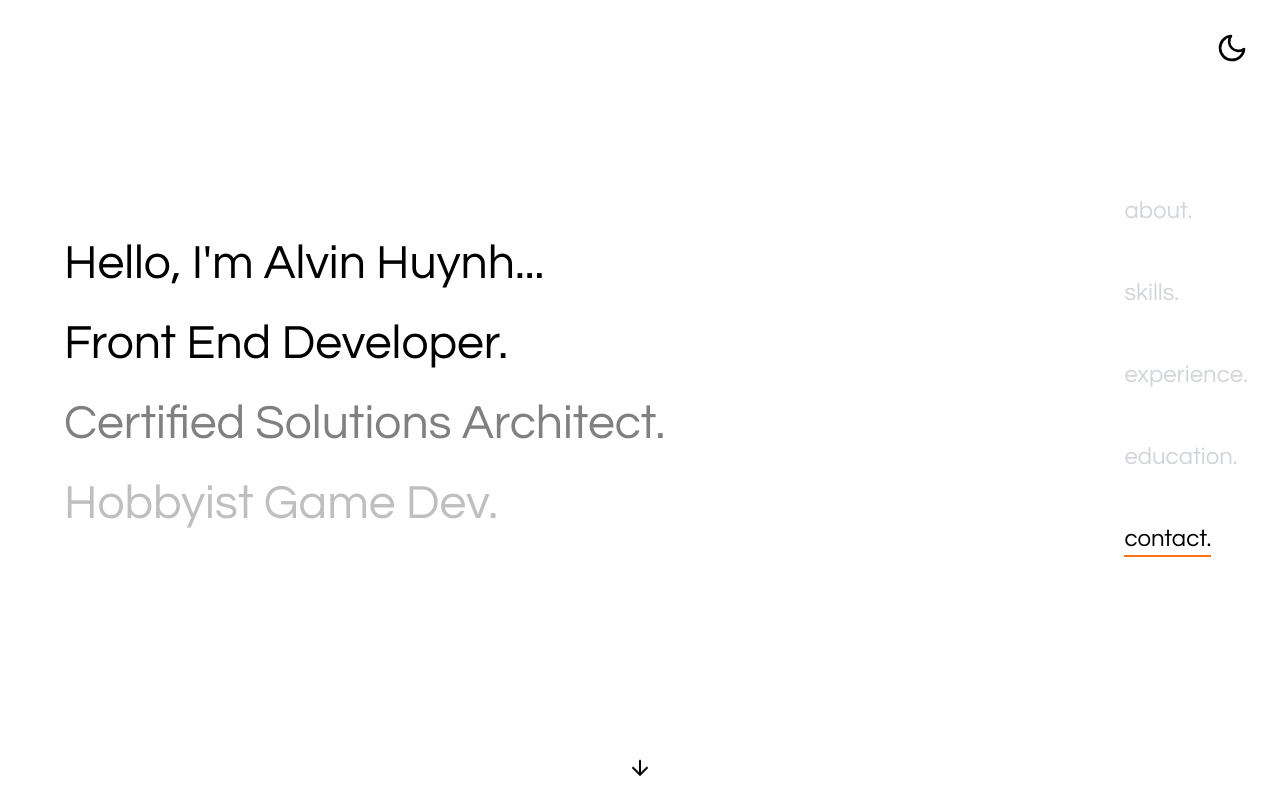
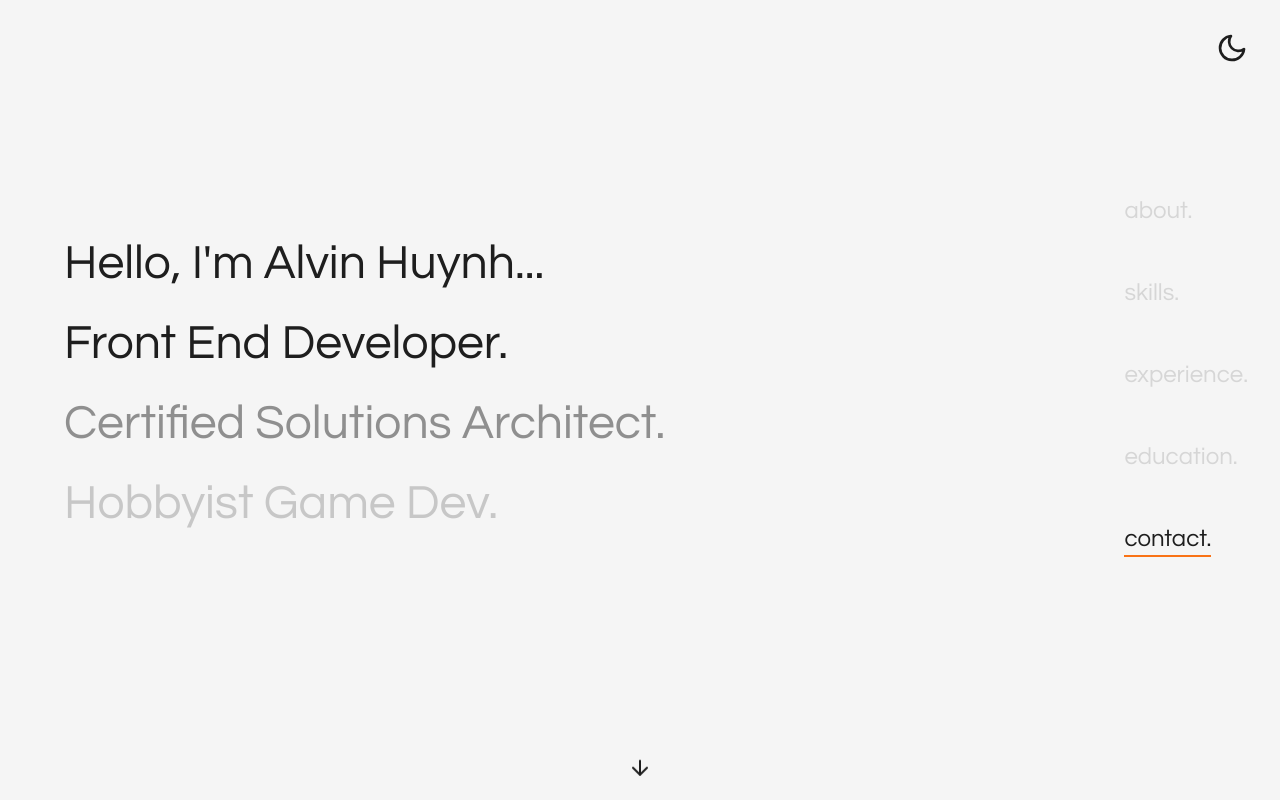
Before and after one commit to ahuynh15/personal-site, a Next.js app: page / in a window 1280 px wide. Shown: the top 800 px of the page. Built offline with nearby package versions, Linux system fonts and the light colour scheme.

Commit message:
adjusting dark mode colors and experience container

```diff
--- a/src/components/AboutPageWrapper/TextCarousel/TextCarousel.js
+++ b/src/components/AboutPageWrapper/TextCarousel/TextCarousel.js
@@ -49,7 +49,7 @@ const TextCarousel = ({ text, displayLimit, startingIndex = 0 }) => {
     if (darkMode) {
       return 255 / Math.pow(2, index);
     } else {
-      return 255 - 255 / Math.pow(2, index);
+      return 255 - 225 / Math.pow(2, index);
     }
   };
 
--- a/src/components/Common/Sidebar/Sidebar.js
+++ b/src/components/Common/Sidebar/Sidebar.js
@@ -35,25 +35,29 @@ const Sidebar = () => {
                   initial={{
                     color: isDarkModePreferred
                       ? currentSection !== pageSection
-                        ? styleConfig.theme.colors['gray']['700']
-                        : styleConfig.theme.colors['white']
+                        ? styleConfig.theme.colors['sidebar']['inactive'][
+                            'dark'
+                          ]
+                        : styleConfig.theme.colors['sidebar']['active']['dark']
                       : currentSection !== pageSection
-                      ? styleConfig.theme.colors['gray']['300']
-                      : styleConfig.theme.colors['black'],
+                      ? styleConfig.theme.colors['sidebar']['inactive']['light']
+                      : styleConfig.theme.colors['sidebar']['active']['light'],
                   }}
                   animate={{
                     color: isDarkMode
                       ? currentSection !== pageSection
-                        ? styleConfig.theme.colors['gray']['700']
-                        : styleConfig.theme.colors['white']
+                        ? styleConfig.theme.colors['sidebar']['inactive'][
+                            'dark'
+                          ]
+                        : styleConfig.theme.colors['sidebar']['active']['dark']
                       : currentSection !== pageSection
-                      ? styleConfig.theme.colors['gray']['300']
-                      : styleConfig.theme.colors['black'],
+                      ? styleConfig.theme.colors['sidebar']['inactive']['light']
+                      : styleConfig.theme.colors['sidebar']['active']['light'],
                   }}
                   whileHover={{
                     color: isDarkMode
-                      ? styleConfig.theme.colors['white']
-                      : styleConfig.theme.colors['black'],
+                      ? styleConfig.theme.colors['sidebar']['active']['dark']
+                      : styleConfig.theme.colors['sidebar']['active']['light'],
                   }}
                 >
                   <Link href={`#${pageSection}`}>{`${pageSection}.`}</Link>
--- a/src/components/ContactPageWrapper/ContactLink/ContactLink.js
+++ b/src/components/ContactPageWrapper/ContactLink/ContactLink.js
@@ -4,22 +4,27 @@ import { motion } from 'framer-motion';
 import { useSelector } from 'react-redux';
 import resolveConfig from 'tailwindcss/resolveConfig';
 import tailwindConfig from 'tailwindConfig';
-import { selectIsDarkMode } from '@/slices/ThemeSlice';
+import {
+  selectIsDarkMode,
+  selectIsDarkModePreferred,
+} from '@/slices/ThemeSlice';
+import { animateDarkMode } from '@/lib/animationVariants';
 
 const ContactLink = ({ label, href, icon = <LinkIcon size={24} /> }) => {
   const styleConfig = resolveConfig(tailwindConfig);
   const isDarkMode = useSelector((state) => selectIsDarkMode(state));
+  const isDarkModePreferred = useSelector((state) =>
+    selectIsDarkModePreferred(state)
+  );
 
   return (
     <div className="inline-block">
       <motion.a
         href={href}
         className="flex items-center text-4xl"
-        animate={{
-          color: isDarkMode
-            ? styleConfig.theme.colors['white']
-            : styleConfig.theme.colors['black'],
-        }}
+        variants={animateDarkMode(['background', 'text'])}
+        initial={isDarkModePreferred ? 'dark' : 'light'}
+        animate={isDarkMode ? 'dark' : 'light'}
         whileHover={{
           color: styleConfig.theme.colors['orange']['500'],
         }}
--- a/src/components/ExperiencePageWrapper/Experience/Experience.js
+++ b/src/components/ExperiencePageWrapper/Experience/Experience.js
@@ -1,13 +1,19 @@
 import PropTypes from 'prop-types';
+import { useSelector } from 'react-redux';
+import { motion } from 'framer-motion';
+import {
+  selectIsDarkMode,
+  selectIsDarkModePreferred,
+} from '@/slices/ThemeSlice';
+import { animateDarkMode } from '@/lib/animationVariants';
+import { transitionDuration } from 'tailwindcss/defaultTheme';
 
-const Experience = ({
-  title,
-  startDate,
-  endDate,
-  description,
-  tags,
-  className,
-}) => {
+const Experience = ({ title, startDate, endDate, description, tags }) => {
+  const isDarkMode = useSelector((state) => selectIsDarkMode(state));
+  const isDarkModePreferred = useSelector((state) =>
+    selectIsDarkModePreferred(state)
+  );
+
   // Calculate the time between two dates in years and months
   const getTimespan = (startDate, endDate) => {
     let years = endDate.year - startDate.year;
@@ -28,7 +34,12 @@ const Experience = ({
   };
 
   return (
-    <li className={`list-none ${className}`}>
+    <motion.li
+      className={`list-none p-4`}
+      variants={animateDarkMode(['container'])}
+      initial={isDarkModePreferred ? 'dark' : 'light'}
+      animate={isDarkMode ? 'dark' : 'light'}
+    >
       <div className="flex gap-4">
         {/* Bullet Point */}
         <div className="h-4 w-4 shrink-0 grow-0 self-center rounded-full bg-gray-300"></div>
@@ -59,9 +70,17 @@ const Experience = ({
           </div>
           {/* Description */}
           <div className="pt-4 text-xl">{description}</div>
+          {/* More Info */}
+          <button
+            className="text-l pt-2 font-semibold tracking-wider"
+            type="button"
+          >
+            Read More
+          </button>
         </div>
       </div>
       <div className="ml-8 flex gap-4">
+        {/* Tags */}
         {tags.map((tag, index) => {
           return (
             <div
@@ -73,7 +92,7 @@ const Experience = ({
           );
         })}
       </div>
-    </li>
+    </motion.li>
   );
 };
 
--- a/src/components/ExperiencePageWrapper/ExperienceList/ExperienceList.js
+++ b/src/components/ExperiencePageWrapper/ExperienceList/ExperienceList.js
@@ -1,4 +1,4 @@
-import PropTypes from 'prop-types';
+import { useState } from 'react';
 import { useSelector } from 'react-redux';
 import { Experience } from '../Experience';
 import { selectFilteredExperiences } from '@/slices/ExperiencesSlice';
@@ -6,16 +6,17 @@ import { motion, AnimatePresence, LayoutGroup } from 'framer-motion';
 
 const ExperienceList = () => {
   const experiences = useSelector((state) => selectFilteredExperiences(state));
+  const [expandedId, expanded] = useState(null);
 
   return (
     <>
       <LayoutGroup id="experiences">
         <div className="flex flex-col">
           <AnimatePresence initial={false}>
-            {experiences.map((experience, index) => {
+            {experiences.map((experience) => {
               return (
                 <motion.section
-                  className="overflow-hidden"
+                  className="mb-8 overflow-hidden rounded-2xl shadow-md"
                   key={experience.id}
                   variants={{
                     visible: { opacity: 2, height: 'auto' },
@@ -26,7 +27,6 @@ const ExperienceList = () => {
                   exit="hidden"
                 >
                   <Experience
-                    className={'mb-8'}
                     id={experience.id}
                     title={experience.title}
                     startDate={experience.startDate}
--- a/src/lib/animationVariants.js
+++ b/src/lib/animationVariants.js
@@ -12,22 +12,33 @@ export const animateDarkMode = (properties) => {
   if (properties.includes('background')) {
     darkMode.dark = {
       ...darkMode.dark,
-      background: styleConfig.theme.colors['black'],
+      background: styleConfig.theme.colors['background']['dark'],
     };
     darkMode.light = {
       ...darkMode.light,
-      background: styleConfig.theme.colors['white'],
+      background: styleConfig.theme.colors['background']['light'],
     };
   }
 
   if (properties.includes('text')) {
     darkMode.dark = {
       ...darkMode.dark,
-      color: styleConfig.theme.colors['white'],
+      color: styleConfig.theme.colors['text']['dark'],
     };
     darkMode.light = {
       ...darkMode.light,
-      color: styleConfig.theme.colors['black'],
+      color: styleConfig.theme.colors['text']['light'],
+    };
+  }
+
+  if (properties.includes('container')) {
+    darkMode.dark = {
+      ...darkMode.dark,
+      background: styleConfig.theme.colors['container']['dark'],
+    };
+    darkMode.light = {
+      ...darkMode.light,
+      background: styleConfig.theme.colors['container']['light'],
     };
   }
 
--- a/tailwind.config.js
+++ b/tailwind.config.js
@@ -8,6 +8,16 @@ module.exports = {
       fontFamily: {
         sans: ['Questrial', ...defaultTheme.fontFamily.sans],
       },
+      colors: {
+        primary: '#fc7753',
+        background: { dark: '#1e1e1e', light: '#F5F5F5' },
+        container: { dark: '#2d2d2d', light: '#ffffff' },
+        text: { dark: '#ffffff', light: '#1e1e1e' },
+        sidebar: {
+          active: { dark: '#ffffff', light: '#1e1e1e' },
+          inactive: { dark: '#3e3e3e', light: '#d6d6d6' },
+        },
+      },
     },
   },
   plugins: [],
```
